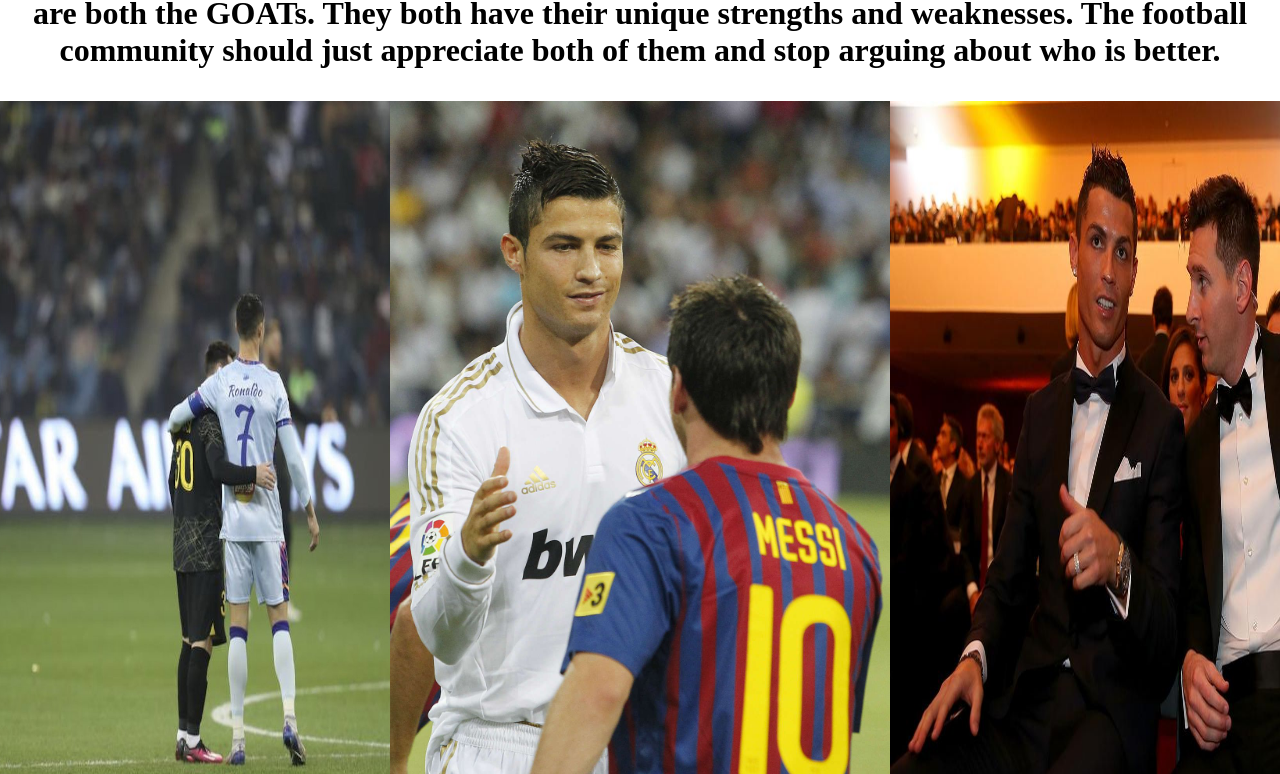
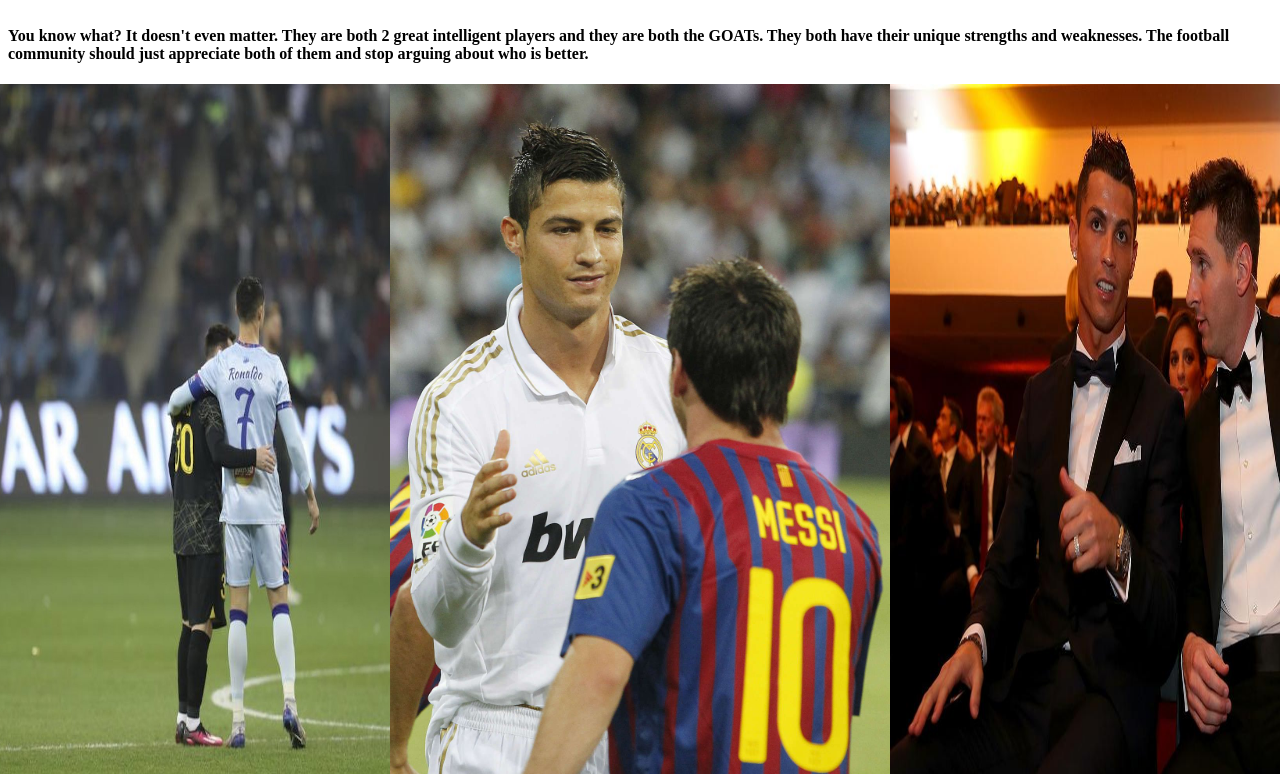
Before and after one commit to ediprekpalaj/webdev-assignment1, a plain HTML site: page ending.html in a window 1280 px wide. Shown: the part 326-1100 px from the top of the page. Drawn offline with Linux system fonts and the light colour scheme.

Commit message:
Add an h4 tag to ending.html to make h3 more clearer

```diff
--- a/ending.html
+++ b/ending.html
@@ -43,7 +43,8 @@
             <th>5</th>
         </tr>
     </table>
-    <h3>You know what? It doesn't even matter. They are both 2 great intelligent players and they are both the GOATs. They both have their unique strengths and weaknesses. The football community should just appreciate both of them and stop arguing about who is better.</h3>
+    <h3>The Big Reveal....</h3>
+    <h4>You know what? It doesn't even matter. They are both 2 great intelligent players and they are both the GOATs. They both have their unique strengths and weaknesses. The football community should just appreciate both of them and stop arguing about who is better.</h3>
     <div class="goatsimgs">
         <div>
             <img src="assets/img/ronaldo_messi1.jpeg" alt="Ronaldo Messi 1">
```
